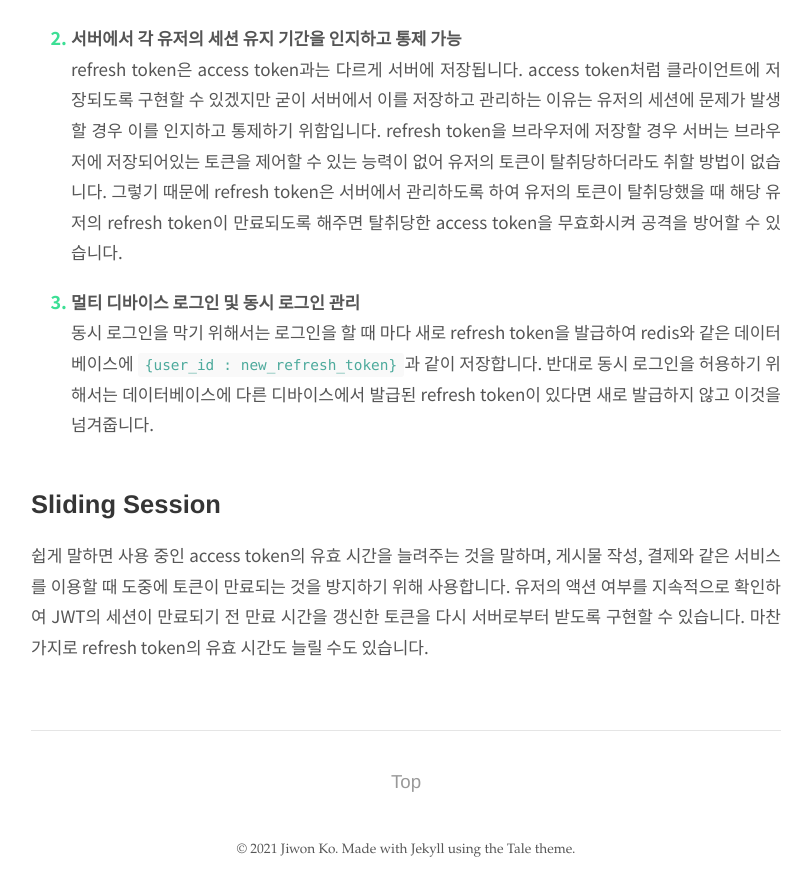
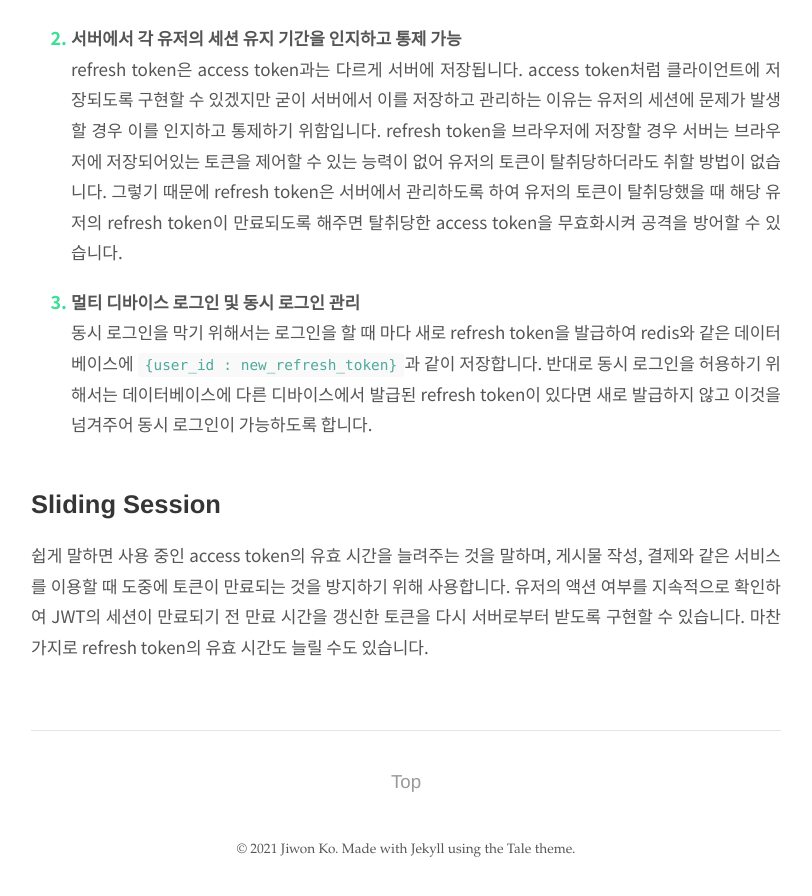
Before and after one commit to Gxone/Gxone.github.io, a Jekyll site: the page built from blog/authorization/index.md, in a window 1280 px wide and 900 px high, scrolled down 6245 px. Shown: the top 896 px of the window, without its empty margins (234-1046 px from the left). Built offline with Jekyll 4.4.1, drawn with Linux system fonts in a browser that asks for light colours; some web fonts are replaced.

Commit message:
Modify: 일부 내용 수정

````diff
--- a/blog/authorization/index.md
+++ b/blog/authorization/index.md
@@ -101,7 +101,7 @@ payload = jwt.decode(access_token, secret_key['SECRET_KEY'], algorithm = ALGORIT
 refresh token은 access token과는 다르게 서버에 저장됩니다. access token처럼 클라이언트에 저장되도록 구현할 수 있겠지만 굳이 서버에서 이를 저장하고 관리하는 이유는 유저의 세션에 문제가 발생할 경우 이를 인지하고 통제하기 위함입니다. refresh token을 브라우저에 저장할 경우 서버는 브라우저에 저장되어있는 토큰을 제어할 수 있는 능력이 없어 유저의 토큰이 탈취당하더라도 취할 방법이 없습니다. 그렇기 때문에 refresh token은 서버에서 관리하도록 하여 유저의 토큰이 탈취당했을 때 해당 유저의 refresh token이 만료되도록 해주면 탈취당한 access token을 무효화시켜 공격을 방어할 수 있습니다.
 
 3. **멀티 디바이스 로그인 및 동시 로그인 관리**
-동시 로그인을 막기 위해서는 로그인을 할 때 마다 새로 refresh token을 발급하여 redis와 같은 데이터베이스에 ```{user_id : new_refresh_token}```과 같이 저장합니다. 반대로 동시 로그인을 허용하기 위해서는 데이터베이스에 다른 디바이스에서 발급된 refresh token이 있다면 새로 발급하지 않고 이것을 넘겨줍니다.
+동시 로그인을 막기 위해서는 로그인을 할 때 마다 새로 refresh token을 발급하여 redis와 같은 데이터베이스에 ```{user_id : new_refresh_token}```과 같이 저장합니다. 반대로 동시 로그인을 허용하기 위해서는 데이터베이스에 다른 디바이스에서 발급된 refresh token이 있다면 새로 발급하지 않고 이것을 넘겨주어 동시 로그인이 가능하도록 합니다.
 
 ## Sliding Session
 쉽게 말하면 사용 중인 access token의 유효 시간을 늘려주는 것을 말하며, 게시물 작성, 결제와 같은 서비스를 이용할 때 도중에 토큰이 만료되는 것을 방지하기 위해 사용합니다. 유저의 액션 여부를 지속적으로 확인하여 JWT의 세션이 만료되기 전 만료 시간을 갱신한 토큰을 다시 서버로부터 받도록 구현할 수 있습니다. 마찬가지로 refresh token의 유효 시간도 늘릴 수도 있습니다.
````
